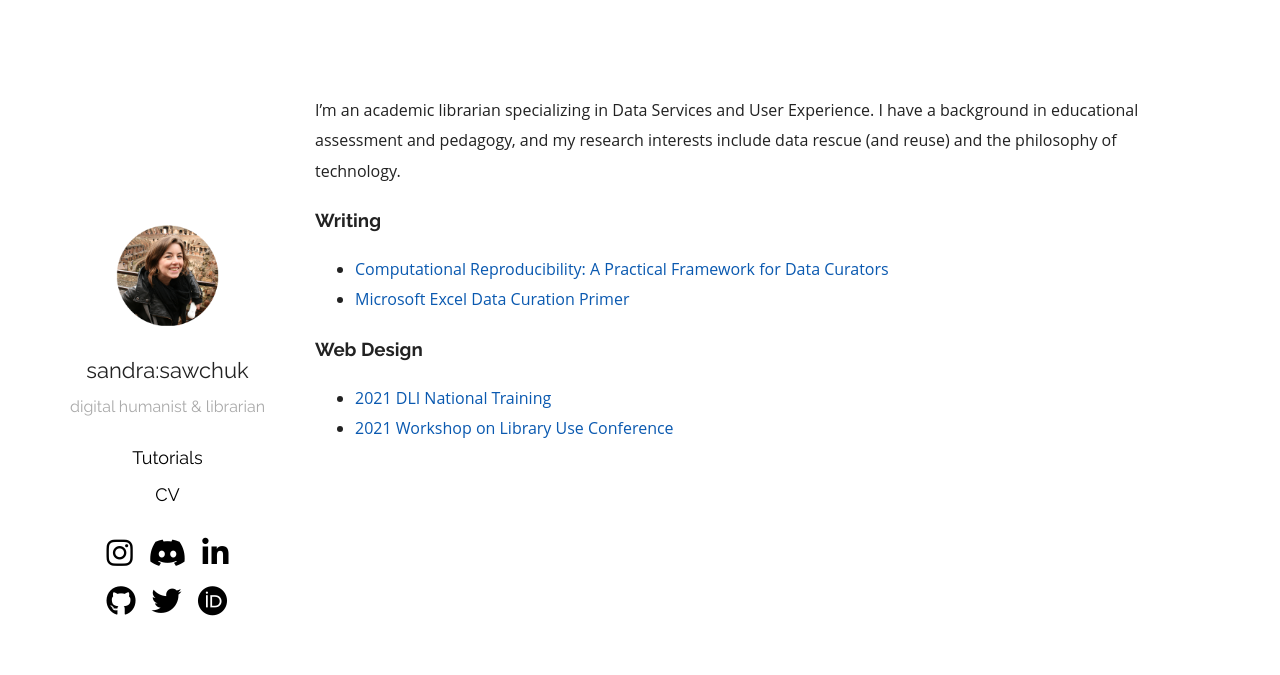
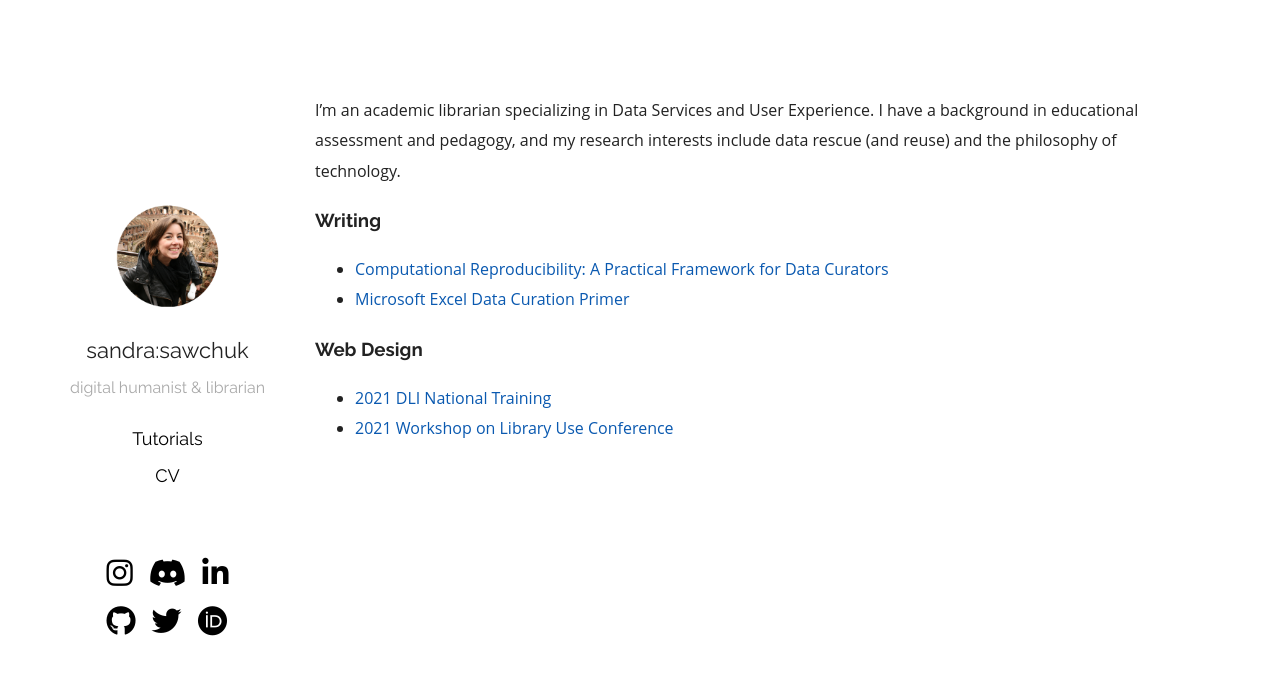
Before and after one commit to mediagestalt/mediagestalt.github.io, a Jekyll site: the page built from index.md, in a window 1280 px wide. Shown: the top 675 px of the page. Built offline with Jekyll 4.4.1, drawn with Linux system fonts in a browser that asks for light colours; nearby versions of some CDN libraries.

Commit message:
updating default layout

```diff
--- a/_includes/head.html
+++ b/_includes/head.html
@@ -1,7 +1,7 @@
 <link href="https://fonts.googleapis.com/css?family=Merriweather:300|Raleway:400,700" rel="stylesheet">
 <script src="https://kit.fontawesome.com/0771aa7f62.js" crossorigin="anonymous"></script>
 <link rel="stylesheet" href="{{ "/assets/css/style.css" | relative_url }}">
-<link rel="shortcut icon" type="image/png" href="/assets/favicon.ico">
+<link rel="shortcut icon" type="image/png" href="assets/favicon.ico">
 
 <title>
   {% if page.title == "Home" %}
--- a/_layouts/default.html
+++ b/_layouts/default.html
@@ -11,6 +11,8 @@
 			<p class="tagline">{{ site.description }}</p>
 
 		{% include side-menu.html %}
+		<br>
+		<br>
 		{% include social.html %}
 
 		</section>
```
